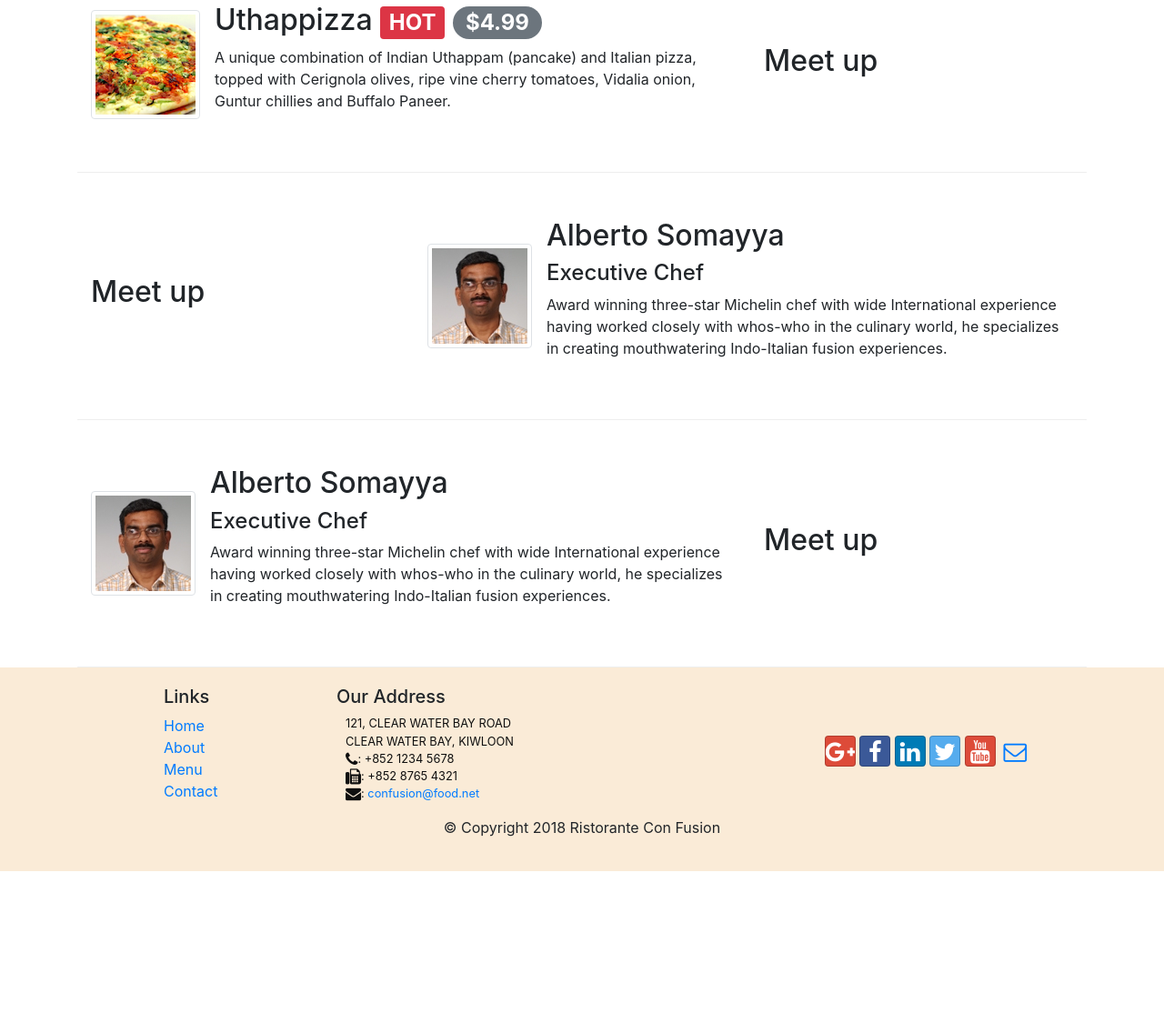
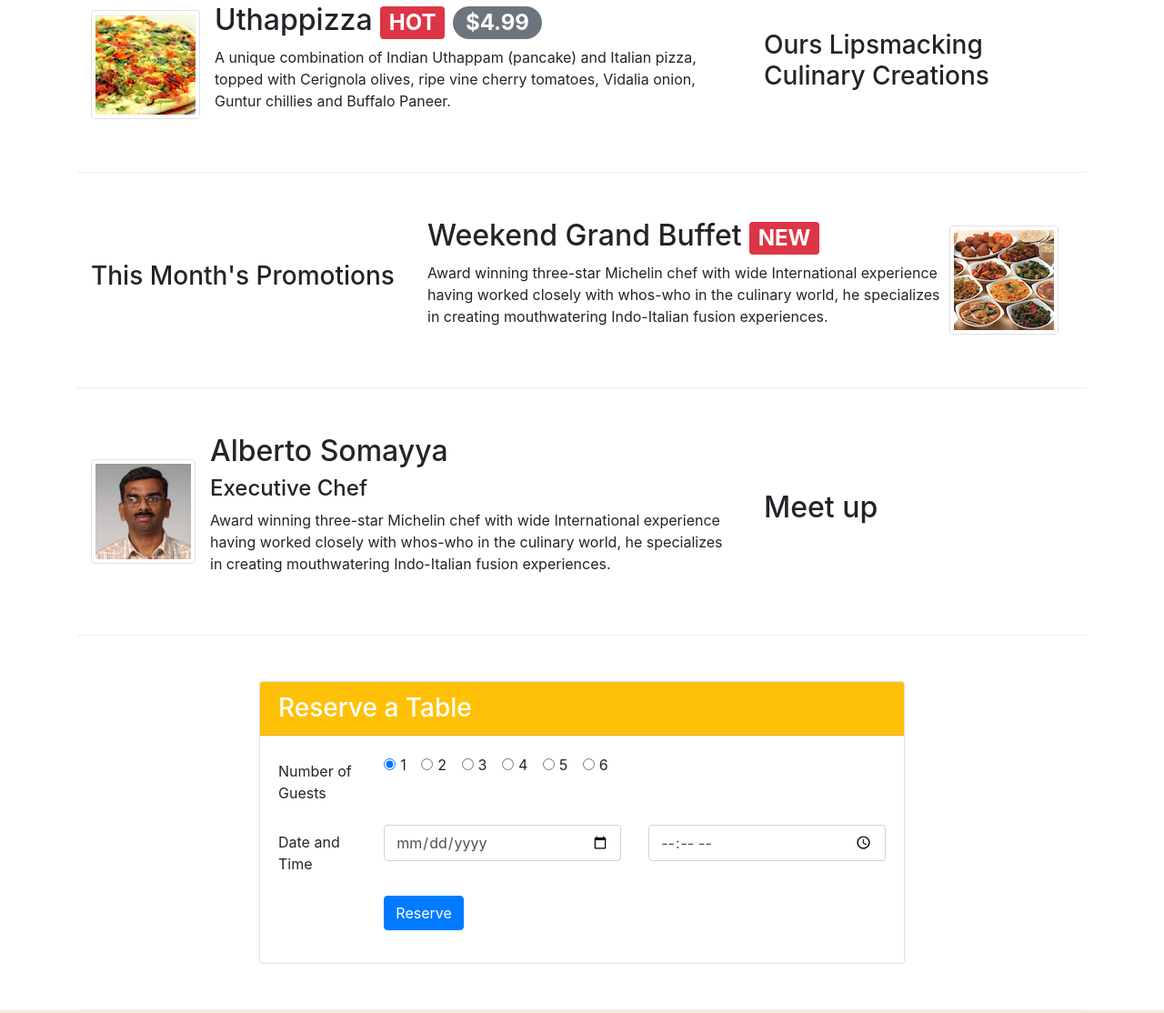
Before and after one commit to panoslin/learning_of_bootstrap, a website: page index.html in a window 1280 px wide. Shown: the part 381-1495 px from the top of the page at 91% size. Before the commit the page ends 1339 px from the top, so only its background shows below. Drawn offline with nearby package versions, Linux system fonts and the light colour scheme.

Commit message:
add: assignment2

```diff
--- a/index.html
+++ b/index.html
@@ -67,7 +67,17 @@
 					</p>
 				</div>
 				<div class="col-12 col-sm align-self-center">
-					<img src="img/logo.png" class="img-fluid">
+					<div class="row">
+						<div class="col-md-6">
+							<img src="img/logo.png" class="img-fluid">
+						</div>
+						<div class="col-md-6 align-self-center">
+							<div class="btn-group" role="group">
+								<a role="button" class="btn btn-warning" href="#reserve-form">Reserve Table</a>
+							</div>
+						</div>
+					</div>
+
 				</div>
 			</div>
 		</div>
@@ -79,7 +89,7 @@
 
 		<div class="row row-content align-items-center">
 			<div class="col-12 col-sm-4 order-sm-last col-md3">
-				<h2>Meet up</h3>
+				<h3>Ours Lipsmacking Culinary Creations</h3>
 			</div>
 			<div class="col col-sm order-sm-first col-md">
 				<div class="media">
@@ -107,15 +117,17 @@
 
 		<div class="row row-content align-items-center">
 			<div class="col-12 col-sm-4 order-sm-first col-md3">
-				<h2>Meet up</h3>
+				<h3>This Month's Promotions</h3>
 			</div>
 			<div class="col col-sm order-sm-last col-md">
 				<div class="media">
-					<img class="d-flex mr-3 img-thumbnail align-self-center" src="img/alberto.png"
-						alt="Alberto Somayya">
 					<div class="media-body">
-						<h2 class="mt-0">Alberto Somayya</h2>
-						<h4>Executive Chef</h4>
+						<h2 class="mt-0">
+							Weekend Grand Buffet
+							<span class="badge badge-danger">
+								NEW
+							</span>
+						</h2>
 						<p class="d-none d-sm-block">
 							Award winning three-star Michelin chef with wide
 							International experience having worked closely with
@@ -123,6 +135,7 @@
 							creating mouthwatering Indo-Italian fusion experiences.
 						</p>
 					</div>
+					<img class="d-flex mr-3 img-thumbnail align-self-center" src="img/buffet.png" alt="Alberto Somayya">
 				</div>
 			</div>
 		</div>
@@ -148,6 +161,86 @@
 				</div>
 			</div>
 		</div>
+
+		<div class="row row-content">
+			<div class="col col-sm-8 offset-sm-2">
+				<div class="card">
+					<h3 class="card-header bg-warning text-white">Reserve a Table</h3>
+					<div class="card-body" id="reserve-form">
+						<form>
+
+							<div class="form-group row">
+								<label for="number_of_guest" class="col-md-2 col-form-label">
+									Number of Guests
+								</label>
+								<div class="col-md-10">
+									<div class="form-check form-check-inline">
+										<input class="form-check-input" type="radio" name="number_of_guest"
+											id="number_of_guest1" value="1" checked>
+										<label class="form-check-label" for="exampleRadios1">
+											1
+										</label>
+									</div>
+									<div class="form-check form-check-inline">
+										<input class="form-check-input" type="radio" name="number_of_guest"
+											id="number_of_guest2" value="2">
+										<label class="form-check-label" for="exampleRadios2">
+											2
+										</label>
+									</div>
+									<div class="form-check form-check-inline">
+										<input class="form-check-input" type="radio" name="number_of_guest"
+											id="number_of_guest3" value="3">
+										<label class="form-check-label" for="exampleRadios3">
+											3
+										</label>
+									</div>
+									<div class="form-check form-check-inline">
+										<input class="form-check-input" type="radio" name="number_of_guest"
+											id="number_of_guest4" value="4">
+										<label class="form-check-label" for="exampleRadios4">
+											4
+										</label>
+									</div>
+									<div class="form-check form-check-inline">
+										<input class="form-check-input" type="radio" name="number_of_guest"
+											id="number_of_guest5" value="5">
+										<label class="form-check-label" for="exampleRadios3">
+											5
+										</label>
+									</div>
+									<div class="form-check form-check-inline">
+										<input class="form-check-input" type="radio" name="number_of_guest"
+											id="number_of_guest6" value="6">
+										<label class="form-check-label" for="exampleRadios3">
+											6
+										</label>
+									</div>
+								</div>
+							</div>
+
+							<div class="form-group row">
+								<label for="date" class="col-12 col-md-2 col-form-label">Date and Time</label>
+								<div class="col-6 col-md-5">
+									<input type="date" class="form-control" id="date" name="date" placeholder="Date">
+								</div>
+								<div class="col-6 col-md-5">
+									<input type="time" class="form-control" id="time" name="time" placeholder="Time">
+								</div>
+							</div>
+
+							<div class="form-group row">
+								<div class="offset-md-2 col-md-10">
+									<button type="submit" class="btn btn-primary">Reserve</button>
+								</div>
+							</div>
+					</div>
+
+					</form>
+				</div>
+			</div>
+		</div>
+	</div>
 	</div>
 
 	<footer class="footer">
```
